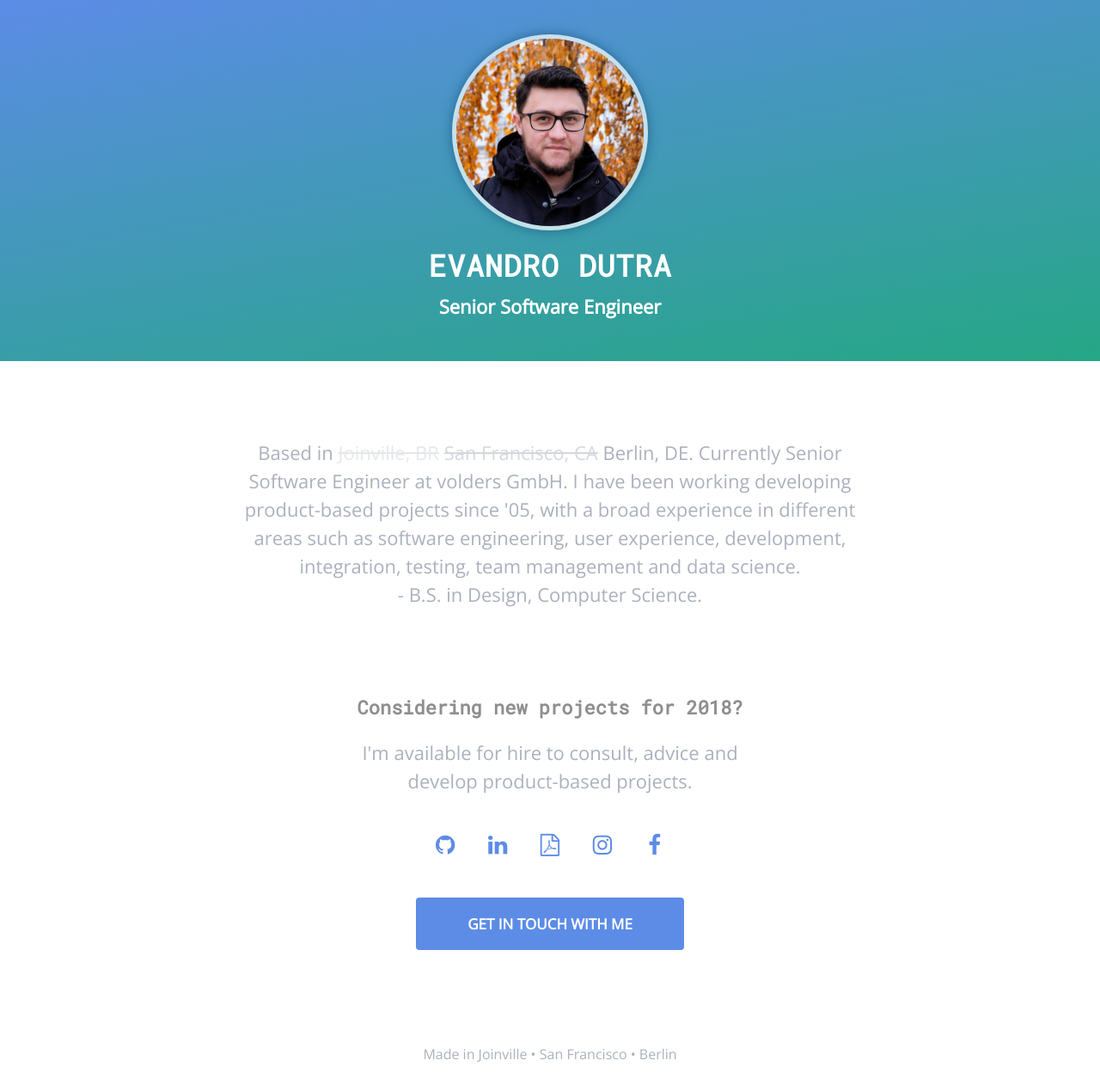
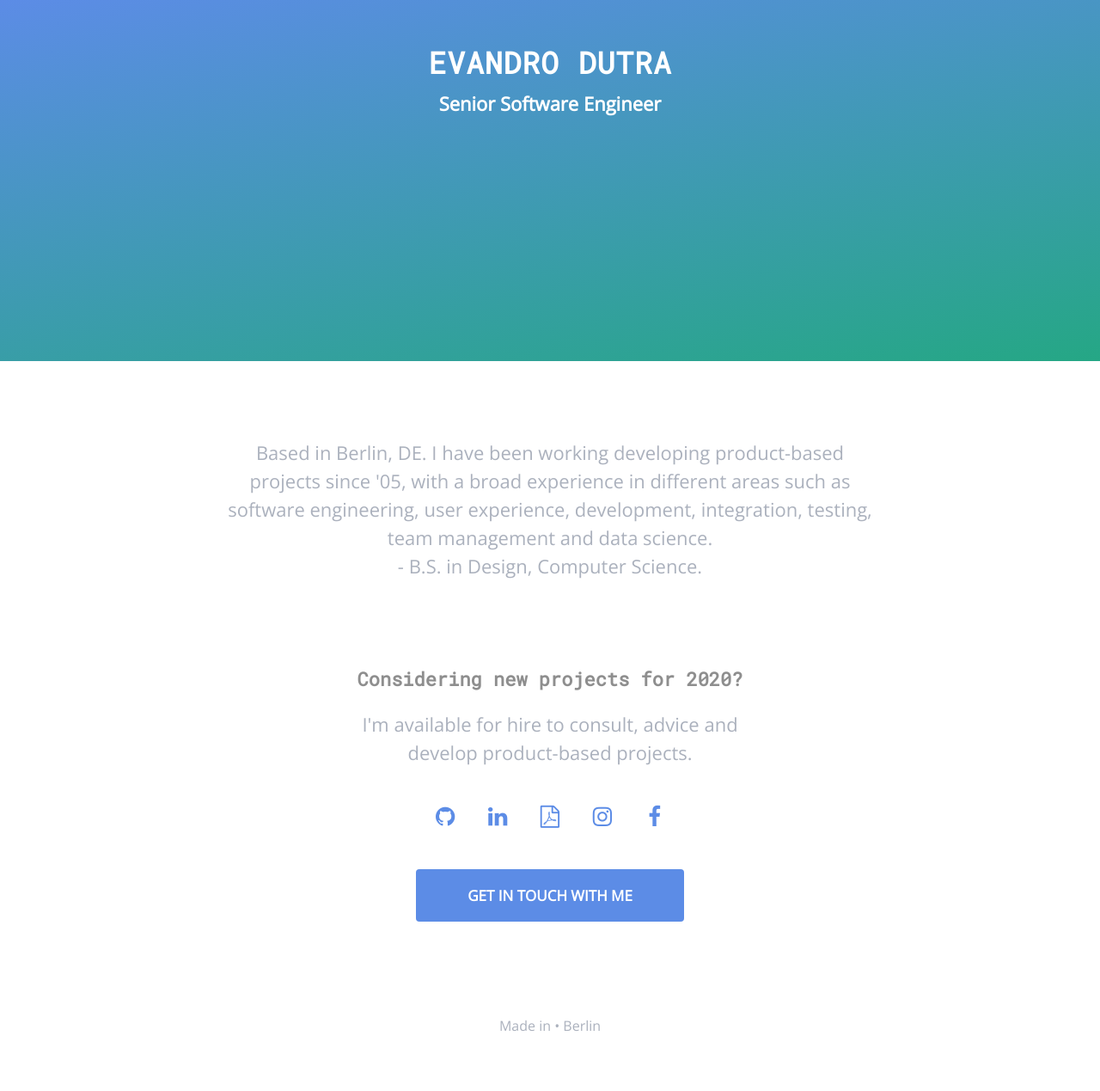
Before and after one commit to evandrodutra/evandrodutra.github.io, a plain HTML site: page index.html in a window 1280 px wide. Shown: the whole page at 86% size. After the commit the page ends 1236 px from the top, so only its background shows below. Drawn offline with nearby package versions, Linux system fonts and the light colour scheme; files whose address does not match are found by name.

Commit message:
Update description

```diff
--- a/index.html
+++ b/index.html
@@ -9,7 +9,6 @@
     <meta name="description" content="Senior Software Engineer" />
     <meta property="og:title" content="Evandro Dutra - Senior Software Engineer" />
     <meta property="og:url" content="http://evandrodutra.com"/>
-    <meta property="og:image" content="http://evandrodutra.com/images/me.jpg"/>
     <meta property="og:type" content="website"/>
     <meta property="og:site_name" content="Evandro Dutra" />
     <meta property="og:description" content="Software Engineer"/>
@@ -19,7 +18,6 @@
     <div class="c-page">
       <header class="c-page-header">
         <figure class="c-page-header__figure l-container">
-          <img src="/images/me.jpg" class="c-page-header__image" alt="Evandro Dutra">
           <figcaption>
             <h1 class="c-page-header__title">EVANDRO DUTRA</h1>
             <p class="c-page-header__description">Senior Software Engineer</p>
@@ -31,14 +29,14 @@
         <section class="c-page-section">
           <div class="c-bio l-container">
             <p class="c-bio__description">
-            Based in <del class="p-opacity-30">Joinville, BR</del> <del class="p-opacity-50">San Francisco, CA</del> Berlin, DE. Currently Senior Software Engineer at volders GmbH. I have been working developing product-based projects since '05, with a broad experience in different areas such as software engineering, user experience, development, integration, testing, team management and data science.</p>
+            Based in Berlin, DE. I have been working developing product-based projects since '05, with a broad experience in different areas such as software engineering, user experience, development, integration, testing, team management and data science.</p>
             <p class="c-bio__description">- B.S. in Design, Computer Science.</p>
           </div>
         </section>
 
         <section class="c-page-section c-page-section--contact">
           <div class="c-contact l-container">
-            <h2 class="c-contact__title">Considering new projects for 2018?</h2>
+            <h2 class="c-contact__title">Considering new projects for 2020?</h2>
             <p class="c-bio__description">I'm available for hire to consult, advice and develop product-based projects.</p>
             <ul class="c-social o-list o-list--inline">
               <li class="c-social__item o-list__item">
@@ -64,7 +62,7 @@
 
       <footer class="c-page-footer">
         <div class="c-footer l-container">
-          <small class="c-footer__disclaimer">Made in Joinville &#8226; San Francisco &#8226; Berlin</small>
+          <small class="c-footer__disclaimer">Made in &#8226; Berlin</small>
         </div>
       </footer>
 
```
